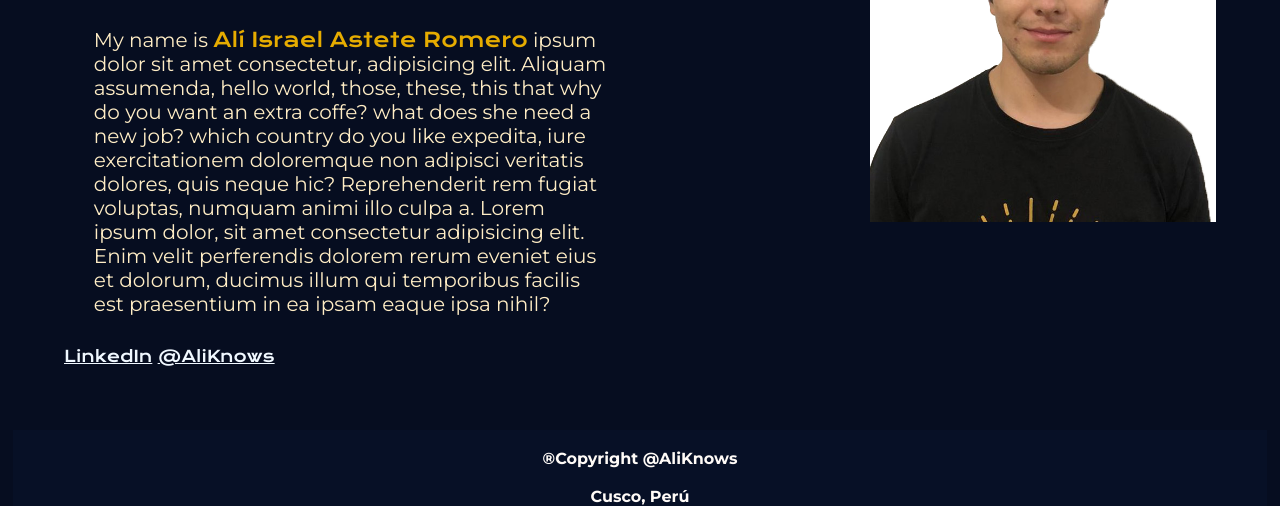
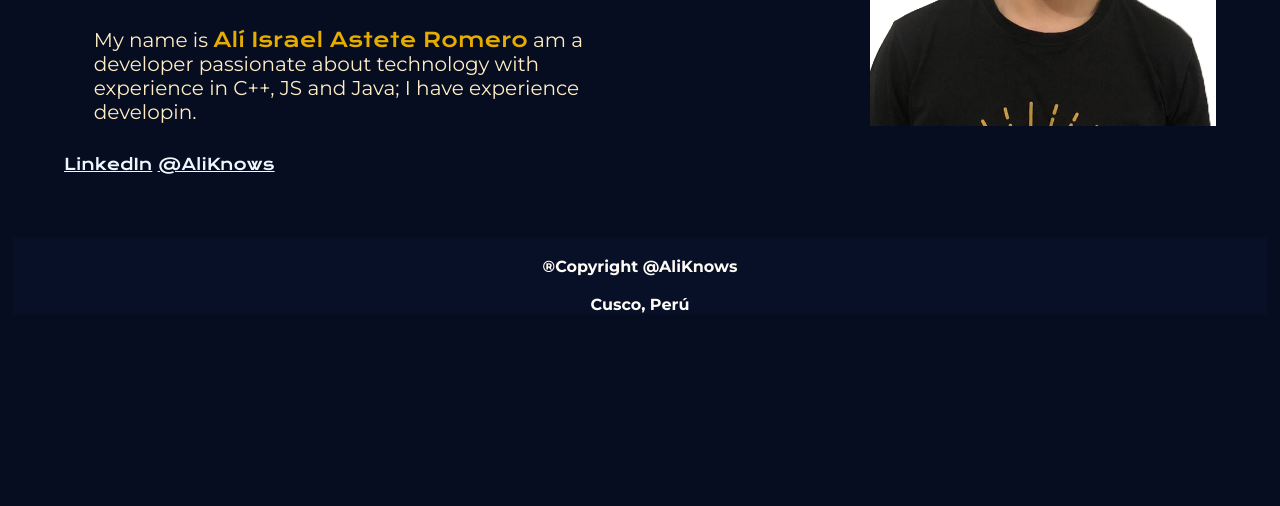
Before and after one commit to AliKnows/PW4, a plain HTML site: page index.html in a window 1280 px wide. Shown: the part 381-887 px from the top of the page. After the commit the page ends 864 px from the top, so only its background shows below. Drawn offline with nearby package versions, Linux system fonts and the light colour scheme.

Commit message:
Change description

```diff
--- a/index.html
+++ b/index.html
@@ -35,14 +35,8 @@
         <h1 class="presentacion_contenido_Titulo1"><strong class="title_1">Hello World. </strong>Welcome to my profile @AliKnows </h1>
         <h1 class="presentacion_contenido_Titulo2"> Computer Engineer | <bold class="title_1">Software Developer </bold></h1>
 
-        <p class="presentacion_contenido_texto">My name is <samp class="nombre_parrafo">Alí Israel Astete Romero</samp> ipsum dolor sit amet consectetur,
-             adipisicing elit. Aliquam assumenda, hello world, those, these, this that
-             why do you want an extra coffe? what does she need a new job? which country do you like
-            expedita, iure exercitationem doloremque non adipisci veritatis dolores, quis
-            neque hic? Reprehenderit rem fugiat voluptas, numquam animi illo culpa a.
-            Lorem ipsum dolor, sit amet consectetur adipisicing elit. Enim velit perferendis
-             dolorem rerum eveniet eius et dolorum, ducimus illum qui temporibus facilis
-              est praesentium in ea ipsam eaque ipsa nihil?
+        <p class="presentacion_contenido_texto">My name is <samp class="nombre_parrafo">Alí Israel Astete Romero</samp> am a developer passionate about technology
+            with experience in C++, JS and Java; I have experience developin.
         </p>
 
         <a href="https://www.w3schools.com/tags/">LinkedIn</a>
```
